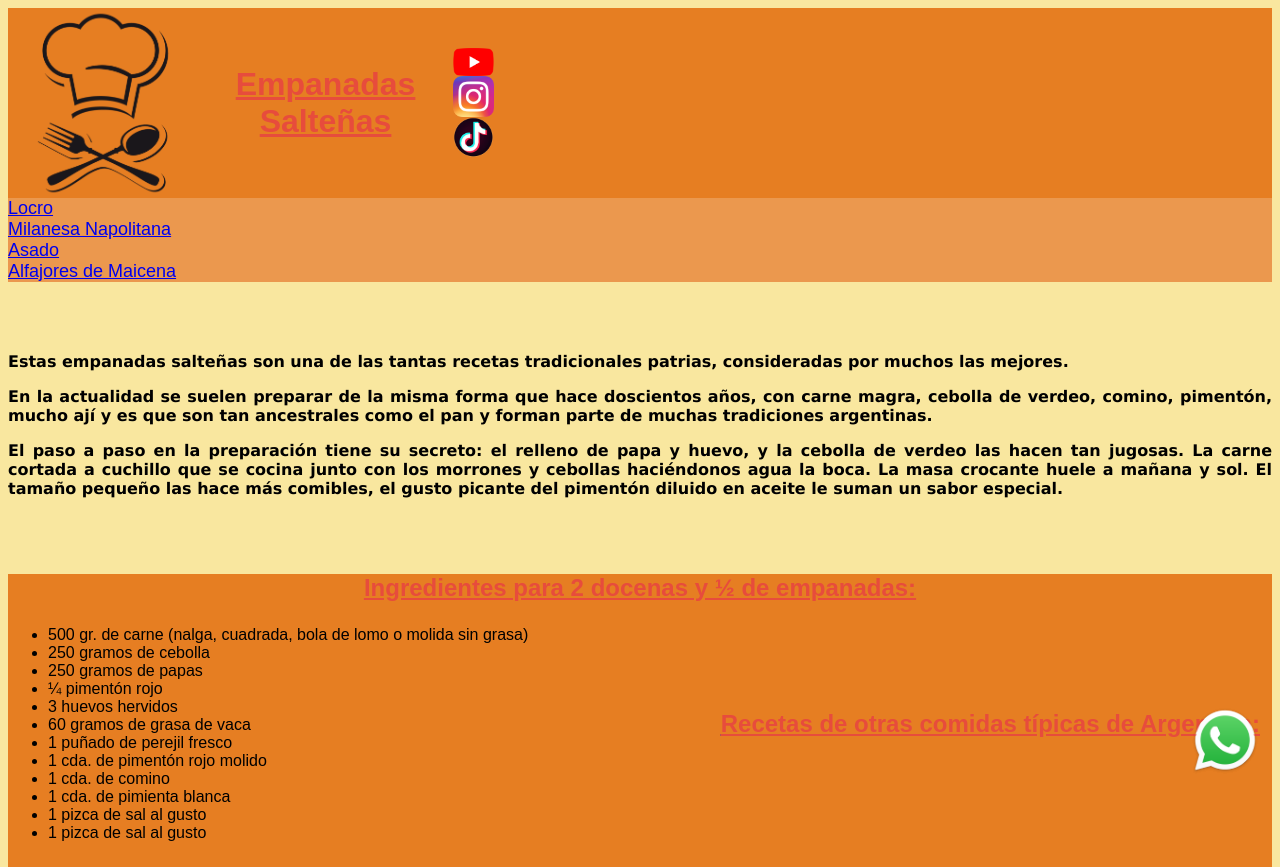
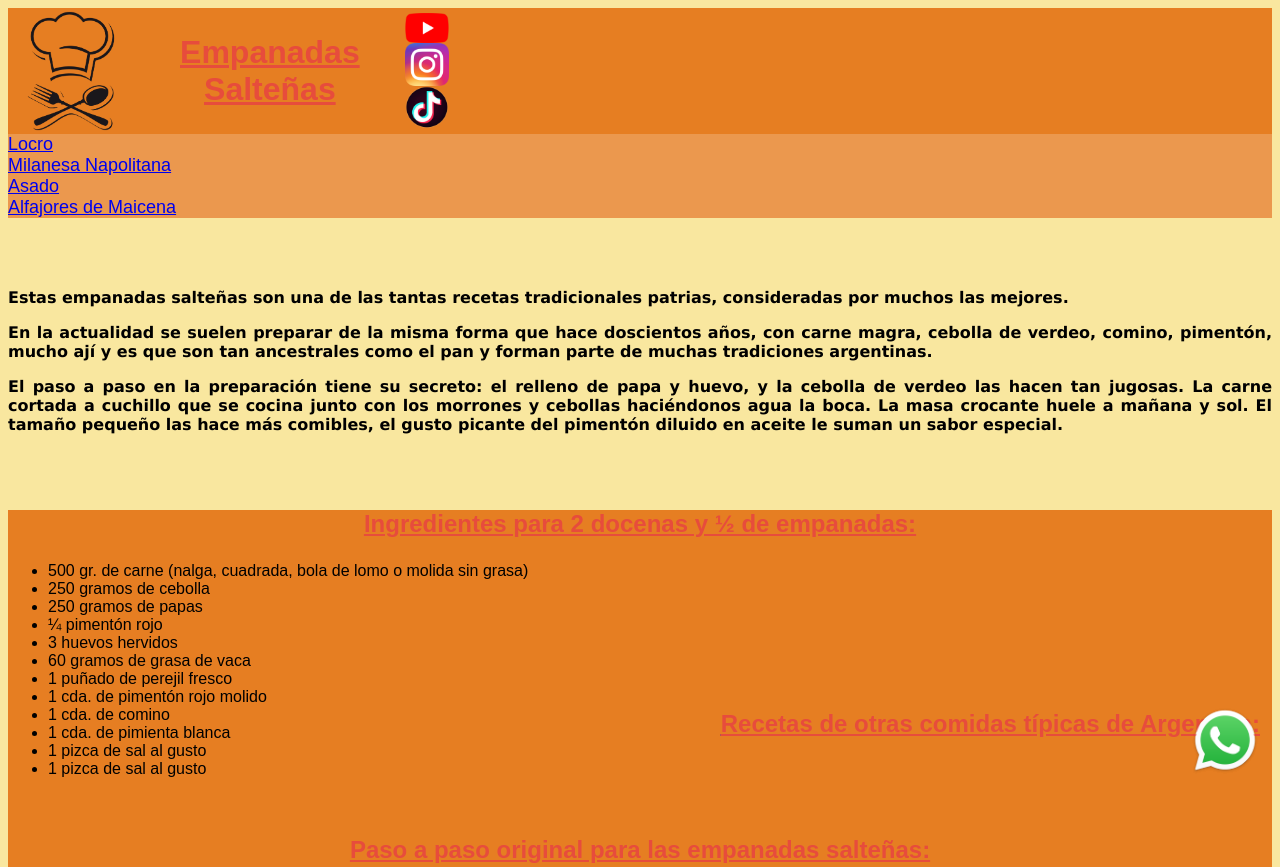
Before and after one commit to ivancascella/empanadas-salte-as, a plain HTML site: page index.html in a window 1280 px wide. Shown: the top 867 px of the page. Drawn offline with Linux system fonts and the light colour scheme.

Commit message:
Add files via upload

```diff
--- a/css/estilos.css
+++ b/css/estilos.css
@@ -43,7 +43,7 @@ font-size: large;}
     width: 70px;
     height: 70px;
   }
-.logococina {width: 15%}
+.logococina {width: 10%}
 header {  display: flex;
       justify-content: space-between;
       align-items: center;}
```
